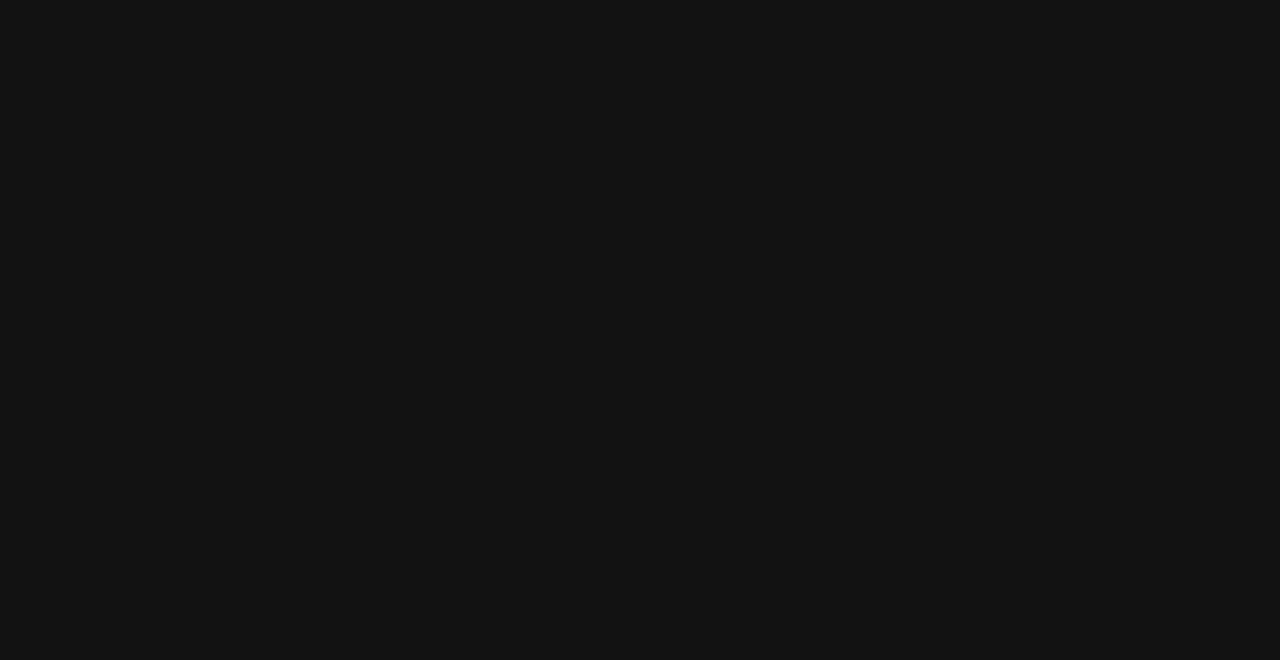
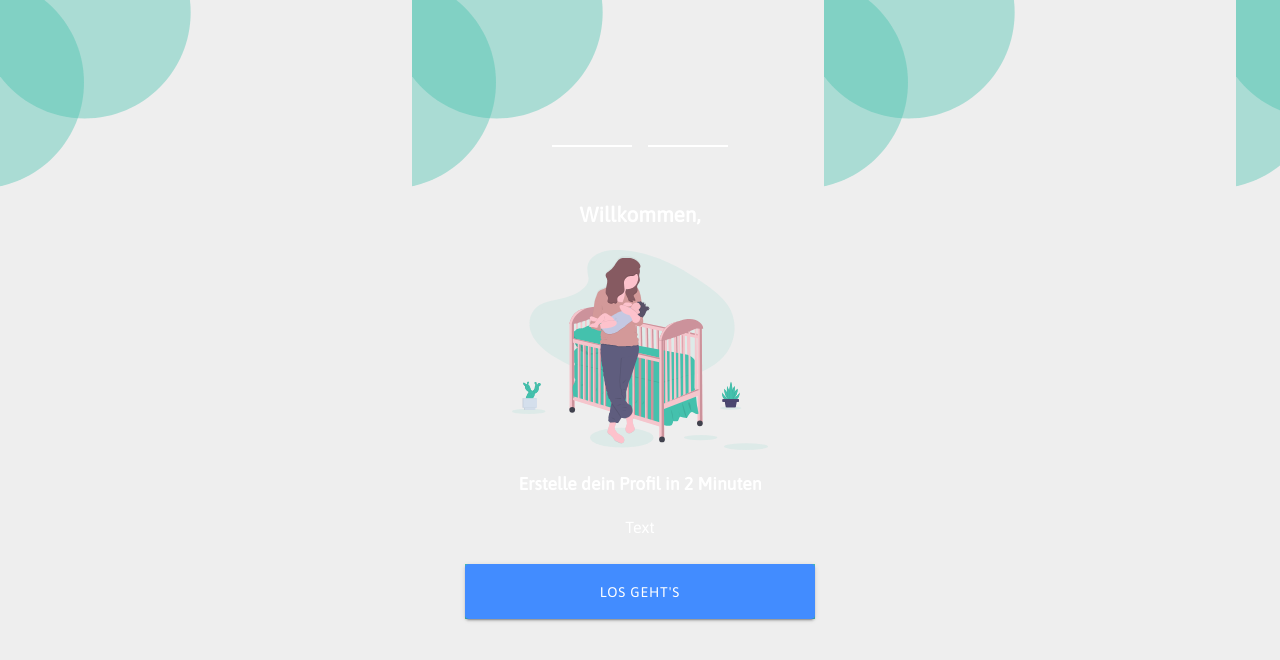
Before and after one commit to LittleBorn/client, a React (Create React App) app: page /SetupStartPage in a window 1280 px wide. Shown: the top 660 px of the page. Built offline with nearby package versions, Linux system fonts and the light colour scheme.

Commit message:
added setup components & pages

```diff
--- a/src/App.css
+++ b/src/App.css
@@ -1,5 +1,5 @@
 .background-image{
-    --background: #fff url("./assets/images/background.svg");
+    --background: rgb(238, 238, 238) url("./assets/images/background.svg");
 }
 
 * {
--- a/src/App.tsx
+++ b/src/App.tsx
@@ -28,6 +28,9 @@ import Login from './pages/Login/Login';
 import LostPassword from './pages/LostPassword/LostPassword';
 import LostPasswordMail from './pages/LostPassword/LostPasswordMail';
 import Register from './pages/Register/Register';
+import StartPage from './pages/StartPage/StartPage';
+import SetupStartPage from './pages/Setup/SetupStartPage';
+import SetupChildInformation from './pages/Setup/SetupChildInformation';
 
 setupIonicReact();
 
@@ -45,6 +48,9 @@ const SecureRoutes = () => {
 const PublicRoutes = () => {
   return (
       <IonRouterOutlet>
+        <Route path="/SetupChildInformation" render={() => <SetupChildInformation/>} exact={true} />
+        <Route path="/SetupStartPage" render={() => <SetupStartPage/>} exact={true} />
+        <Route path="/StartPage" render={() => <StartPage/>} exact={true} />
         <Route path="/Register" render={() => <Register/>} exact={true} />
         <Route path="/Login" render={() => <Login/>} exact={true} />
         <Route path="/LostPassword" render={() => <LostPassword/>} exact={true} />
--- /dev/null
+++ b/src/components/SetupProgressBar.tsx
@@ -0,0 +1,25 @@
+import { useEffect, useState } from "react";
+
+interface ContainerProps {
+    progress: Array<string>;
+    style?: {
+        [key: string]: any;
+    } | undefined,
+}
+
+const SetupProgressBar: React.FC<ContainerProps> = ({progress, style}) => {
+
+    return (
+        <div style={{...style, display: "flex", flexDirection: "row", gap: "1rem"}}>
+            {
+                progress.map((color) => {
+                    return (
+                        <div style={{backgroundColor: color, height: "2px", width: "5rem"}}></div>
+                    )
+                })
+            }
+        </div>
+    );
+};
+
+export default SetupProgressBar;
--- /dev/null
+++ b/src/pages/Setup/SetupChildInformation.tsx
@@ -0,0 +1,45 @@
+import { IonImg, IonInput, IonItem, IonLabel, IonText } from '@ionic/react';
+import Button from '../../components/Button';
+import SetupTemplate from '../../components/SetupTemplate';
+
+import mother_with_baby from "../../assets/images/mother_with_baby.svg";
+import { useState } from 'react';
+import SetupProgressBar from '../../components/SetupProgressBar';
+
+const SetupChildInformation: React.FC = () => {
+
+  const [childName, setChildName] = useState('')
+
+  const navigateToSetup2 = () => {
+
+  }
+
+  return (
+    <SetupTemplate>
+      <div style={{ display: "flex", justifyContent: "center", flexDirection: "column", alignItems: "center", height: "100vh", gap: "1.5rem", paddingBottom: "2rem" }}>
+
+        <SetupProgressBar style={{ marginBottom: "2rem" }} progress={["#44C1AD", "white"]} />
+
+        <IonText style={{ fontWeight: "bold", fontSize: "1.3em" }}>Nun zu deinem Engel 👶</IonText>
+
+        <IonItem>
+          <IonLabel>Name</IonLabel>
+          <IonInput value={childName} onIonChange={(e) => setChildName(`${e.target.value}`)} type="text" placeholder="Email" />
+        </IonItem>
+
+        {/* Weitere Input Felder */}
+
+        <IonText style={{ color: "#44C1AD", textDecoration: "underline" }}>Warum benötigen wir diese Infos?</IonText>
+
+        <Button onClick={navigateToSetup2} title="Weiter" style={{ backgroundColor: "#44C1AD", width: 350, height: 55 }} />
+
+        <IonText style={{ color: "#44C1AD" }}>zurück</IonText>
+
+
+      </div>
+
+    </SetupTemplate>
+  );
+};
+
+export default SetupChildInformation;
--- /dev/null
+++ b/src/pages/Setup/SetupStartPage.tsx
@@ -0,0 +1,43 @@
+import { IonImg, IonText } from '@ionic/react';
+import Button from '../../components/Button';
+import SetupTemplate from '../../components/SetupTemplate';
+
+import mother_with_baby from "../../assets/images/mother_with_baby.svg";
+import { useState } from 'react';
+import SetupProgressBar from '../../components/SetupProgressBar';
+
+const SetupStartPage: React.FC = () => {
+
+  const [username, setUsername] = useState('');
+
+  const navigateToSetup1 = () => {
+
+  }
+
+  return (
+    <SetupTemplate>
+      <div style={{ display: "flex", justifyContent: "center", flexDirection: "column", alignItems: "center", height: "100vh", gap: "1.5rem", paddingBottom: "2rem" }}>
+
+        <SetupProgressBar style={{marginBottom: "2rem"}} progress={["white", "white"]}/>
+
+        <IonText style={{ fontWeight: "bold", fontSize: "1.3em" }}>Willkommen, {username}</IonText>
+
+        <div style={{ display: "flex", alignItems: "center", justifyContent: "center" }}>
+          <IonImg src={mother_with_baby} style={{ height: 200 }} />
+        </div>
+
+        <IonText style={{ fontWeight: "bold", fontSize: "1.1em" }}>Erstelle dein Profil in 2 Minuten</IonText>
+
+        <IonText style={{ fontSize: "1em", textAlign: "center", width: "80%" }}>Text</IonText>
+
+        <div style={{ justifySelf: "flex-end" }}>
+          <Button onClick={navigateToSetup1} title="Los geht's" style={{ backgroundColor: "#44C1AD", width: 350, height: 55 }} />
+        </div>
+
+      </div>
+
+    </SetupTemplate>
+  );
+};
+
+export default SetupStartPage;
--- /dev/null
+++ b/src/pages/StartPage/StartPage.tsx
@@ -0,0 +1,35 @@
+import { IonImg,IonText } from '@ionic/react';
+import Button from '../../components/Button';
+import SetupTemplate from '../../components/SetupTemplate';
+
+import mother_with_baby from "../../assets/images/mother_with_baby.svg";
+
+const StartPage: React.FC = () => {
+
+  const navigateToRegister = () => {
+
+  }
+
+  return (
+    <SetupTemplate>
+      <div style={{ display: "flex", justifyContent: "center", flexDirection: "column", alignItems: "center", height: "100vh", gap: "1.5rem", paddingBottom: "2rem" }}>
+
+        <div style={{ display: "flex", alignItems: "center", justifyContent: "center" }}>
+          <IonImg src={mother_with_baby} style={{ height: 200 }} />
+        </div>
+
+        <IonText style={{ fontWeight: "bold", fontSize: "1.3em" }}>Lass dich im Alltag unterstützen!</IonText>
+
+        <IonText style={{ fontSize: "1em", textAlign: "center", width: "80%" }}>LittleBorn bietet über 700 verschiedene Babyprodukte für eure Liebsten, von Windeln, über Babypflege, über Babycremes {`&`} Öle bis Babynahrung und vieles mehr. Und das alles ist auch im Abo möglich.</IonText>
+
+        <div style={{ justifySelf: "flex-end" }}>
+          <Button onClick={navigateToRegister} title="Los geht's" style={{ backgroundColor: "#44C1AD", width: 350, height: 55 }} />
+        </div>
+
+      </div>
+
+    </SetupTemplate>
+  );
+};
+
+export default StartPage;
```
Also changed, not shown: src/assets/images/mother_with_baby.svg (added).
